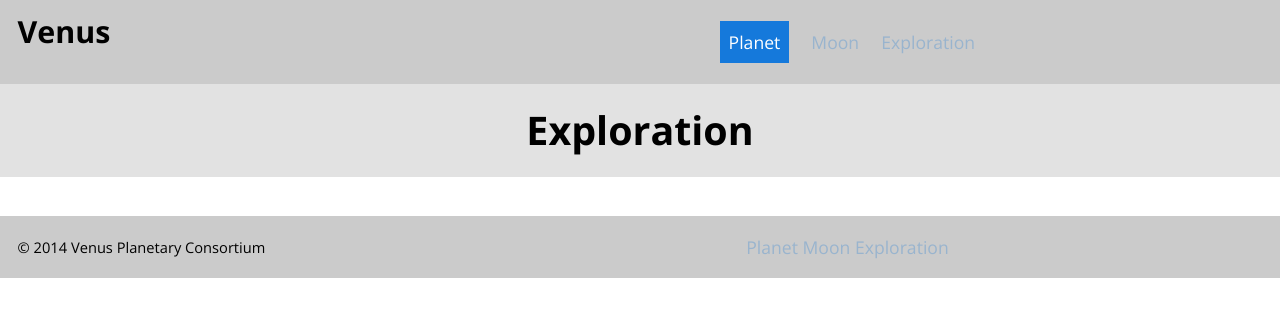
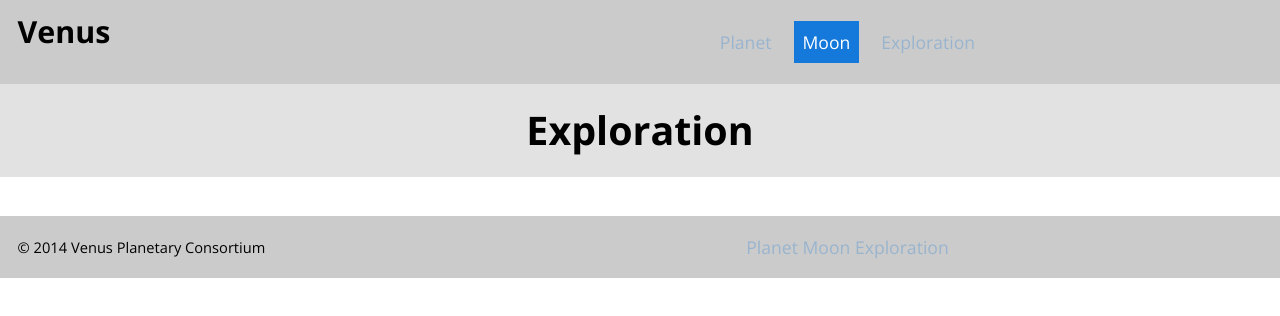
Before and after one commit to erynjones/dsn1675-planet-website, a plain HTML site: page exploration.html in a window 1280 px wide. Drawn offline with nearby package versions, Linux system fonts and the light colour scheme.

Commit message:
Change the blocks to the right spot

```diff
--- a/exploration.html
+++ b/exploration.html
@@ -18,8 +18,8 @@
   </div>
     <nav class="unit unit-xs-1 unit-s-1 unit-m-2-3 unit-l-2-3">
       <ul>
-        <li><a class="block" href="index.html">Planet</a></li>
-        <li><a href="moon.html">Moon</a></li>
+        <li><a href="index.html">Planet</a></li>
+        <li><a class="block" href="moon.html">Moon</a></li>
         <li><a href="exploration.html">Exploration</a></li>
       </ul>
     </nav>
```
Also changed, not shown: moon.html (+2 -2 lines).
